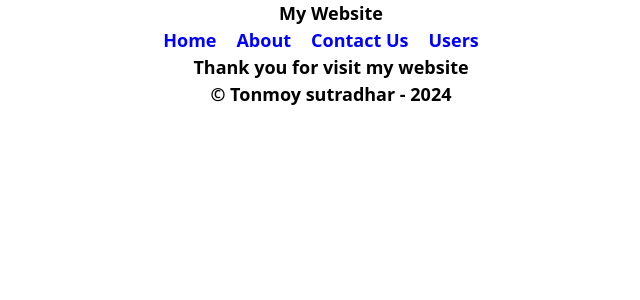
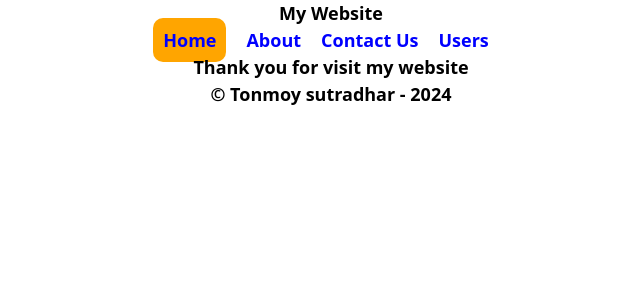
Before and after one commit to tonmoy-sutradhar/introduction-react-router, a React (Vite) app: page / in a window 1280 px wide. Shown: the top 300 px of the page, without its empty margins (309-949 px from the left). Built offline with nearby package versions, Linux system fonts and the light colour scheme.

Commit message:
NavLink added which is act like a active button. seei sei

```diff
--- a/src/Components/Header/Header.css
+++ b/src/Components/Header/Header.css
@@ -5,3 +5,9 @@
   text-decoration: none;
   color: blue;
 }
+
+nav a.active {
+  background-color: orange;
+  padding: 10px;
+  border-radius: 10px;
+}
--- a/src/Components/Header/Header.jsx
+++ b/src/Components/Header/Header.jsx
@@ -1,22 +1,25 @@
-import { Link } from "react-router-dom";
+import { Link, NavLink } from "react-router-dom";
 import "./Header.css";
 const Header = () => {
   return (
     <div>
       <nav>
         <h1>My Website</h1>
-        <Link className="ancor" to="/">
+        <NavLink className="ancor" to="/">
           Home
-        </Link>
-        <Link className="ancor" to="/about">
+        </NavLink>
+        <NavLink className="ancor" to="/about">
           About
-        </Link>
-        <Link className="ancor" to="/contact">
+        </NavLink>
+        {/* <Link className="ancor" to="/about">
+          About
+        </Link> */}
+        <NavLink className="ancor" to="/contact">
           Contact Us
-        </Link>
-        <Link className="ancor" to="/user">
+        </NavLink>
+        <NavLink className="ancor" to="/user">
           Users
-        </Link>
+        </NavLink>
       </nav>
     </div>
   );
```
